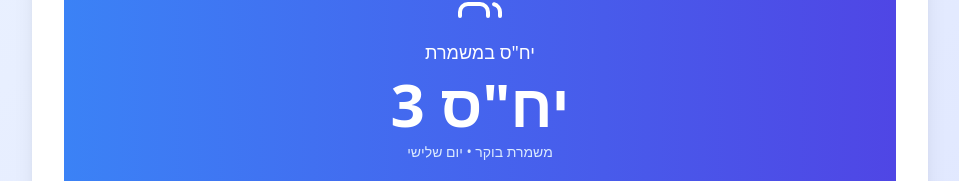
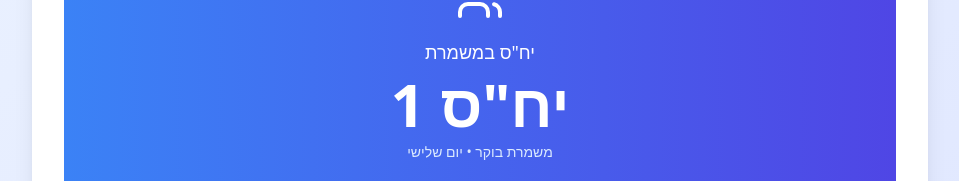
Before and after one commit to NimrodF/ShiftsApp, a React (Vite) app: page / in a window 1280 px wide. Shown: the part 644-825 px from the top of the page, without its empty margins (160-1119 px from the left). Built offline with nearby package versions, Linux system fonts and the light colour scheme.

Commit message:
Update cycle start date in config.json and add appLastUpdated state in ShiftScheduleApp component

```diff
--- a/public/config.json
+++ b/public/config.json
@@ -1,4 +1,5 @@
 {
   "_comment": "cycleStartDate must be an ISO 8601 date string (YYYY-MM-DD) and must be a Sunday that unit 1 works the noon shift on Sunday and Monday.",
-  "cycleStartDate": "2026-03-10"
+  "cycleStartDate": "2026-02-22",
+  "appLastUpdated": "2026-03-10"
 }
--- a/src/shift-schedule.jsx
+++ b/src/shift-schedule.jsx
@@ -65,6 +65,7 @@ export default function ShiftScheduleApp() {
   const [cycleStartDate, setCycleStartDate] = useState(
     DEFAULT_CYCLE_START_DATE,
   );
+  const [appLastUpdated, setAppLastUpdated] = useState(null);
   const [selectedDate, setSelectedDate] = useState(getIsraelTodayIsoDate);
   const [selectedShift, setSelectedShift] = useState('morning');
   const [viewMode, setViewMode] = useState('daily');
@@ -77,6 +78,7 @@ export default function ShiftScheduleApp() {
       })
       .then((config) => {
         if (config.cycleStartDate) setCycleStartDate(config.cycleStartDate);
+        if (config.appLastUpdated) setAppLastUpdated(config.appLastUpdated);
       })
       .catch(() => {
         // Fall back to the default cycle start date already set in state
@@ -232,7 +234,7 @@ export default function ShiftScheduleApp() {
             בחר תאריך ומשמרת כדי לראות איזו יח"ס במשמרת
           </p>
           <p className='text-gray-400 text-sm mt-1'>
-            תאריך עדכון אחרון: {formatDateShort(cycleStartDate)}
+            תאריך עדכון אחרון: {appLastUpdated ? formatDateShort(appLastUpdated) : ''}
           </p>
         </div>
 
```
